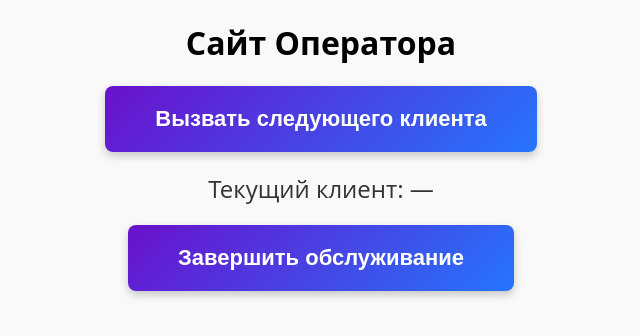
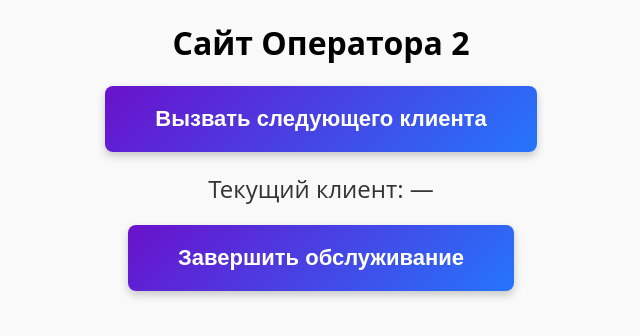
Before and after one commit to EugeneBear/site-operator2, a website: page index.html in a window 1280 px wide. Shown: the whole page, without its empty margins (319-959 px from the left). Drawn offline with nearby package versions, Linux system fonts and the light colour scheme; no server answers.

Commit message:
Update index.html

```diff
--- a/index.html
+++ b/index.html
@@ -3,7 +3,7 @@
 <head>
   <meta charset="UTF-8">
   <meta name="viewport" content="width=device-width, initial-scale=1.0">
-  <title>Сайт Оператора</title>
+  <title>Сайт Оператора 2</title>
   <script src="/socket.io/socket.io.js"></script>
   <style>
     body {
@@ -52,7 +52,7 @@
 
 </head>
 <body>
-  <h1>Сайт Оператора</h1>
+  <h1>Сайт Оператора 2</h1>
 
   <div id="controls">
     <button id="call-next">Вызвать следующего клиента</button>
```
